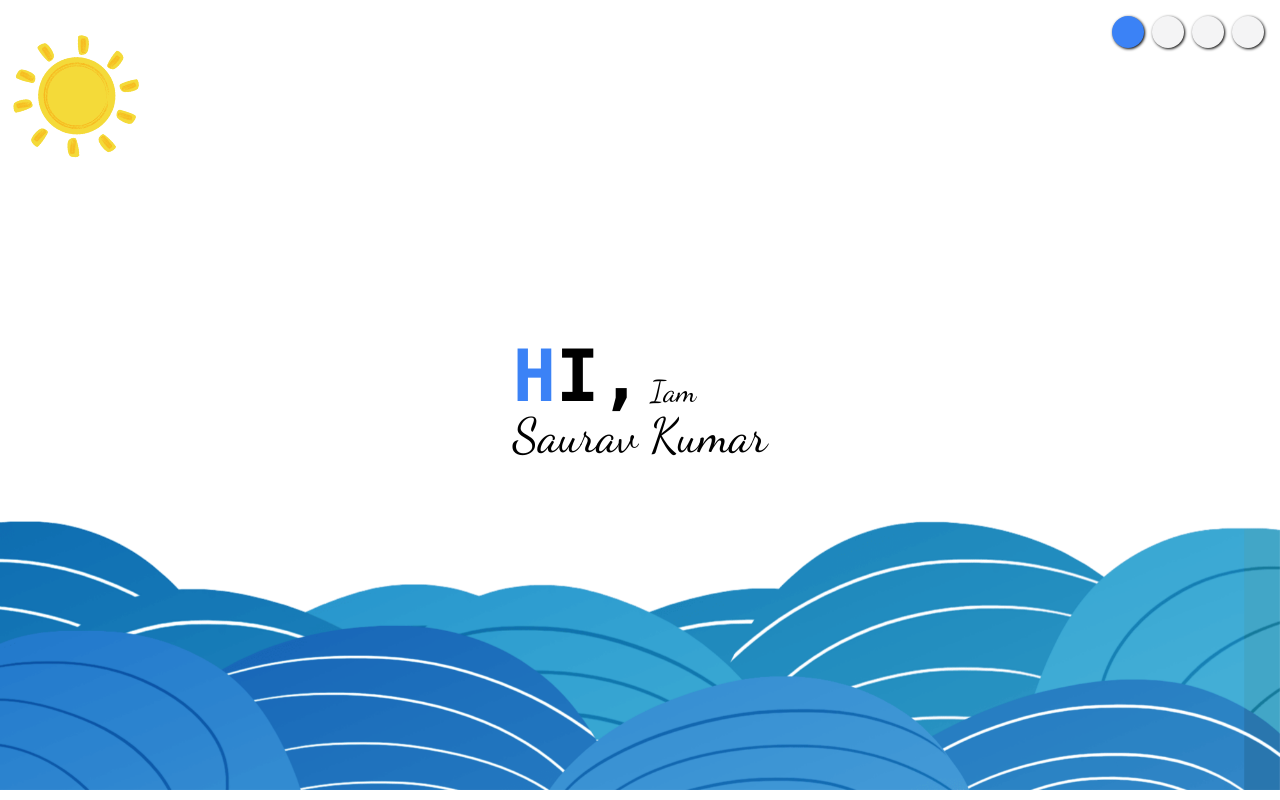
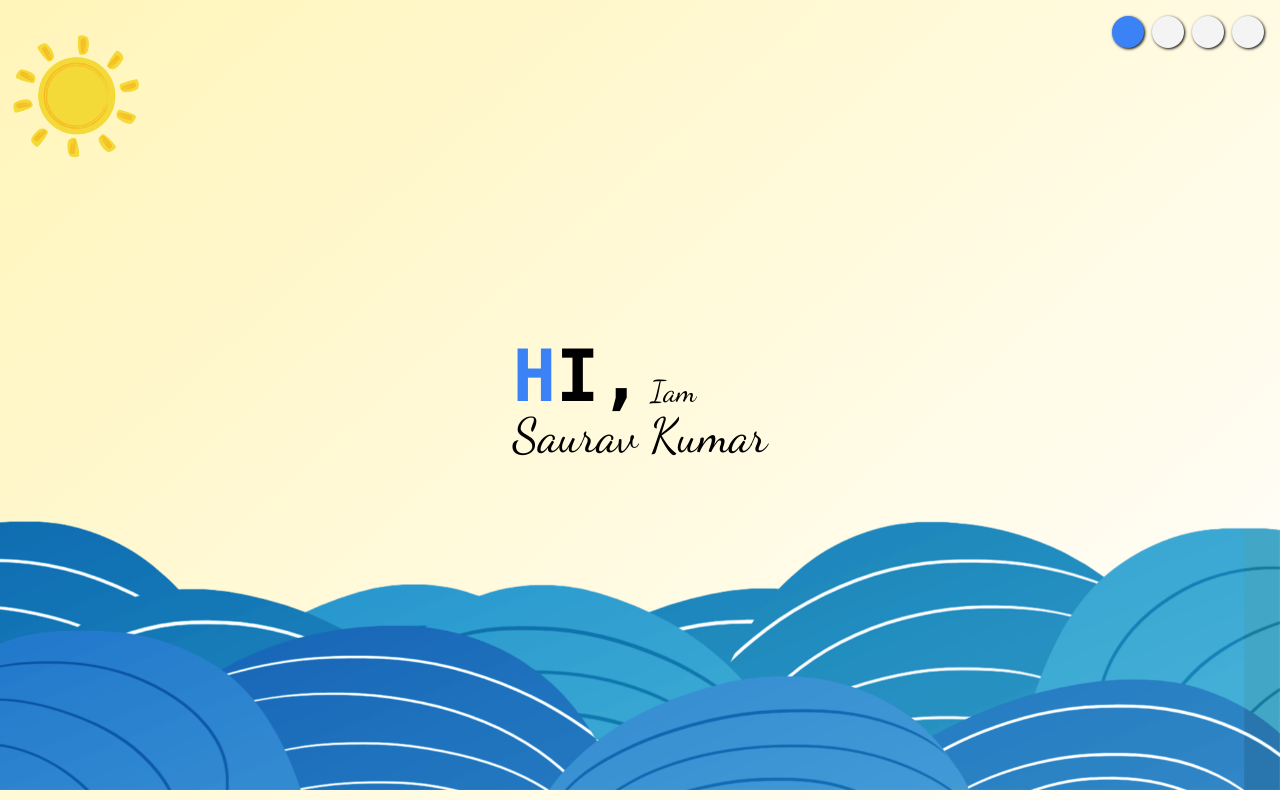
Before and after one commit to Batty-sk/Portfolio, a Next.js app: page / in a window 1280 px wide. Shown: the top 800 px of the page. Built offline with nearby package versions, Linux system fonts and the light colour scheme.

Commit message:
fixes hero background color

```diff
--- a/src/components/Hero.css
+++ b/src/components/Hero.css
@@ -25,7 +25,9 @@
      y:100px
     }
   }
-
+  #hero{
+    background:linear-gradient(138deg, #fff5b9, white);
+  }
 
   .ocean img {
     animation: wave-animation 2s ease-in-out infinite;
--- a/src/components/Hero.jsx
+++ b/src/components/Hero.jsx
@@ -61,7 +61,7 @@ const Hero = () => {
   }, []);
 
   return (
-    <section id='hero' className='md:h-screen  h-[95vh] relative  flex flex-col bg-custom-gradient justify-center items-center'
+    <section id='hero' className='md:h-screen  h-[95vh] relative  flex flex-col  justify-center items-center'
    >
       <div className='absolute top-0 left-0 z-0'>
         <Image src={sun} height={152} width={152} id='sun' priority  ref={sunRef} alt='sun' />
--- a/tailwind.config.js
+++ b/tailwind.config.js
@@ -11,7 +11,7 @@ const config = {
         'gradient-radial': 'radial-gradient(var(--tw-gradient-stops))',
         'gradient-conic':
           'conic-gradient(from 180deg at 50% 50%, var(--tw-gradient-stops))',
-        'custom-gradient': 'linear-gradient(138deg, ##fff5b9, white)',
+
 
       },
 
```
